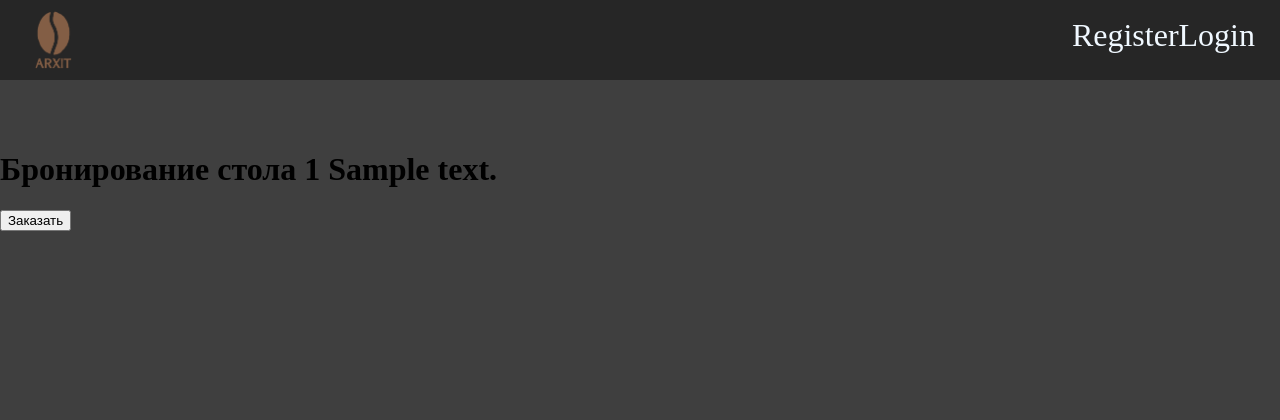
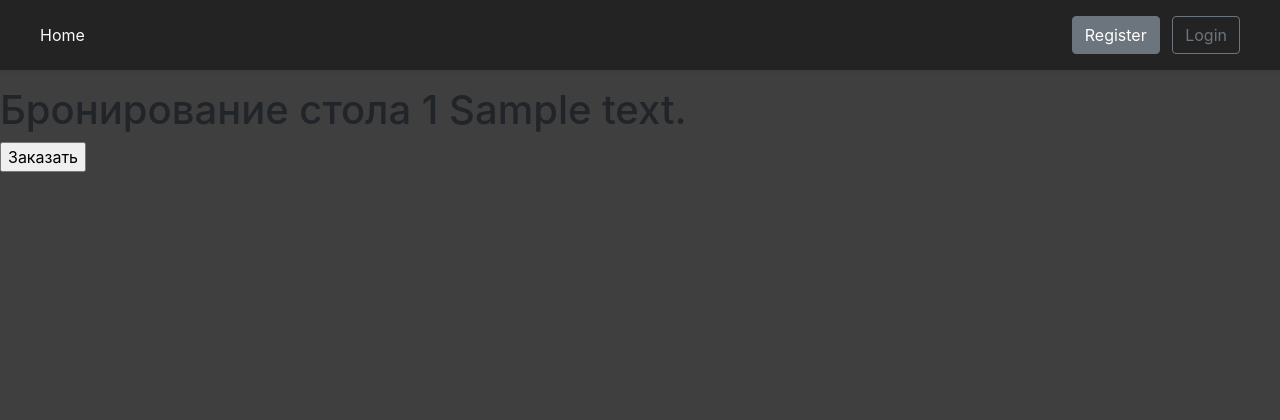
Before and after one commit to arxitim/abstract_anticafe, a Django app: template core/templates/core/table_booking.html in a window 1280 px wide. Shown: the top 420 px of the page. Run offline with Django 3.2, Linux system fonts and the light colour scheme; the template is opened without the code that fills it: most values are stand-ins (such as "Sample title", 1, 10 or a date in 2020); some libraries are stand-ins or nearby versions.

Commit message:
bootstrap finally included; super-sexy styles added; main-logo deleted from navbar; datetimepicker.js added for datetimepicker;

```diff
--- a/core/static/core/css/index.css
+++ b/core/static/core/css/index.css
@@ -7,30 +7,7 @@ html, body {
 }
 
 header {
-    display: flex;
-    justify-content: space-between;
-    margin-bottom: 50px;
-    height: 80px;
-    font-size: 2em;
-    line-height: 70px;
-    background-color: #262626;
-    color: aliceblue;
-}
-
-a {
-    color: aliceblue;
-    text-decoration: none;
-}
-
-.login_block {
-    display:flex;
-    margin-right: 25px;
-}
-
-.main_logo {
-    margin-left: 30px;
-    vertical-align: middle;
-    height: 60px;
+    background-color: #232323;
 }
 
 .content {
--- /dev/null
+++ b/core/static/core/js/datetimepicker.js
@@ -0,0 +1,55 @@
+// https://xdsoft.net/jqplugins/datetimepicker/
+$(function() {
+    //  A day to which you can book
+    var max_datetime_booking = new Date();
+    max_datetime_booking.setDate(max_datetime_booking.getDate() + 31);
+
+    // Here we must specify the minimum time for the reservation,
+    // which is one hour longer than the current time, up to a round full time.
+    var min_datetime_booking = new Date();
+    min_datetime_booking.setHours(min_datetime_booking.getHours() + 1);
+    min_datetime_booking.setMinutes(0);
+
+    var parameters = {
+        theme: "dark",
+        format: 'd/m/Y H:i',
+        defaultDate: min_datetime_booking, // to avoid uneven minutes, like 3:37 p.m.
+        allowTimes: [ // TODO: deduce into a separate variable
+            "17:00",
+            "18:00",
+            "19:00",
+            "20:00",
+            "21:00",
+            "22:00",
+            "23:00",
+        ],
+    }
+
+    $.datetimepicker.setLocale('ru');
+
+    $("#id_dt_start").datetimepicker(Object.assign(parameters, {
+        maxDate: max_datetime_booking,
+        minDate: min_datetime_booking,
+    }));
+
+    $('.dt_end').click(function() {
+        var raw_datetime_start_booking = $('#id_dt_start').val().split(" ");
+        var raw_date = raw_datetime_start_booking[0].split("/");
+        var raw_time = raw_datetime_start_booking[1].split(":");
+
+        var datetime_start_booking = new Date(year = raw_date[2], month = raw_date[1], date = raw_date[0],
+                                              hours = raw_time[0], minutes = raw_time[1]);
+
+        var min_datetime_end_booking = new Date(datetime_start_booking);
+        min_datetime_end_booking.setMonth(min_datetime_end_booking.getMonth() - 1); // the starting point is zero
+        min_datetime_end_booking.setHours(min_datetime_end_booking.getHours() + 1);
+
+        var max_datetime_end_booking = new Date(min_datetime_end_booking);
+        max_datetime_end_booking.setHours(max_datetime_end_booking.getHours() + 3);
+
+        $("#id_dt_end").datetimepicker(Object.assign(parameters, {
+            minDate: min_datetime_end_booking,
+            maxDate: max_datetime_end_booking,
+        }));
+    });
+});
--- a/core/static/core/js/testing.js
+++ b/core/static/core/js/testing.js
@@ -18,59 +18,3 @@ $('.apireq').click(function() {
         }
     });
 });
-
-// https://xdsoft.net/jqplugins/datetimepicker/
-$(function() {
-    //  A day to which you can book
-    var max_datetime_booking = new Date();
-    max_datetime_booking.setDate(max_datetime_booking.getDate() + 31);
-
-    // Here we must specify the minimum time for the reservation,
-    // which is one hour longer than the current time, up to a round full time.
-    var min_datetime_booking = new Date();
-    min_datetime_booking.setHours(min_datetime_booking.getHours() + 1);
-    min_datetime_booking.setMinutes(0);
-
-    var parameters = {
-        theme: "dark",
-        format: 'd/m/Y H:i',
-        defaultDate: min_datetime_booking, // to avoid uneven minutes, like 3:37 p.m.
-        allowTimes: [ // TODO: deduce into a separate variable
-            "17:00",
-            "18:00",
-            "19:00",
-            "20:00",
-            "21:00",
-            "22:00",
-            "23:00",
-        ],
-    }
-
-    $.datetimepicker.setLocale('ru');
-
-    $("#id_dt_start").datetimepicker(Object.assign(parameters, {
-        maxDate: max_datetime_booking,
-        minDate: min_datetime_booking,
-    }));
-
-    $('.dt_end').click(function() {
-        var raw_datetime_start_booking = $('#id_dt_start').val().split(" ");
-        var raw_date = raw_datetime_start_booking[0].split("/");
-        var raw_time = raw_datetime_start_booking[1].split(":");
-
-        var datetime_start_booking = new Date(year = raw_date[2], month = raw_date[1], date = raw_date[0],
-                                              hours = raw_time[0], minutes = raw_time[1]);
-
-        var min_datetime_end_booking = new Date(datetime_start_booking);
-        min_datetime_end_booking.setMonth(min_datetime_end_booking.getMonth() - 1); // the starting point is zero
-        min_datetime_end_booking.setHours(min_datetime_end_booking.getHours() + 1);
-
-        var max_datetime_end_booking = new Date(min_datetime_end_booking);
-        max_datetime_end_booking.setHours(max_datetime_end_booking.getHours() + 3);
-
-        $("#id_dt_end").datetimepicker(Object.assign(parameters, {
-            minDate: min_datetime_end_booking,
-            maxDate: max_datetime_end_booking,
-        }));
-    });
-});
--- a/core/templates/core/header.html
+++ b/core/templates/core/header.html
@@ -1,21 +1,19 @@
 {% load static %}
 {% load poll_extras %}
-<header>
-    <a href="{% url 'homePage' %}">
-        <img class="main_logo" src="{% static 'core/img/main_logo.png' %}">
-    </a>
+<header class="d-flex flex-row justify-content-between align-items-center p-3 px-md-4 mb-3 shadow-sm">
+    <a class="ml-3 mr-md-auto text-light" href="{% url 'homePage' %}">Home</a>
 
-    <div class="login_block">
+    <nav class="my-0 mr-3">
         {% if user.is_authenticated %}
-            <a href="{% url 'details' %}?next={{ request.path }}">{{ user.username }}  </a>
-            <a href="{% url 'logout' %}?next={{ request.path }}">Logout</a>
+            <a class="mr-2 text-light" href="{% url 'details' %}?next={{ request.path }}">{{ user.username }}</a>
+            <a class="btn btn-outline-secondary" href="{% url 'logout' %}?next={{ request.path }}">Logout</a>
         {% else %}
             {% to_list "/accounts/login/" "/register/" as list %}
             {% if request.path not in list %}
-                <a href="{% url 'register' %}?next={{ request.path }}">Register </a>
-                <a href="{% url 'login' %}?next={{ request.path }}">Login</a>
+                <a class="btn btn-secondary btn-md mr-2" href="{% url 'register' %}?next={{ request.path }}">Register </a>
+                <a class="btn btn-outline-secondary btn-md" href="{% url 'login' %}?next={{ request.path }}">Login</a>
             {% endif %}
 
         {% endif %}
-    </div>
+    </nav>
 </header>
--- a/core/templates/core/table_booking.html
+++ b/core/templates/core/table_booking.html
@@ -41,13 +41,9 @@
 {% endblock %}
 
 {% block scripts %}
-    <!-- jQuery -->
-    <script src="https://code.jquery.com/jquery-3.3.1.slim.min.js" integrity="sha384-q8i/X+965DzO0rT7abK41JStQIAqVgRVzpbzo5smXKp4YfRvH+8abtTE1Pi6jizo" crossorigin="anonymous"></script>
-
     <!-- XDSoft DateTimePicker -->
     <link rel="stylesheet" href="https://cdnjs.cloudflare.com/ajax/libs/jquery-datetimepicker/2.5.20/jquery.datetimepicker.min.css" integrity="sha256-DOS9W6NR+NFe1fUhEE0PGKY/fubbUCnOfTje2JMDw3Y=" crossorigin="anonymous" />
     <script src="https://cdnjs.cloudflare.com/ajax/libs/jquery-datetimepicker/2.5.20/jquery.datetimepicker.full.min.js" integrity="sha256-FEqEelWI3WouFOo2VWP/uJfs1y8KJ++FLh2Lbqc8SJk=" crossorigin="anonymous"></script>
 
-
-    <script src="{% static 'core/js/testing.js' %}"></script>
+    <script src="{% static 'core/js/datetimepicker.js' %}"></script>
 {% endblock %}
--- a/templates/base.html
+++ b/templates/base.html
@@ -3,7 +3,8 @@
 <head>
     <meta charset="UTF-8">
     <title>{% block title %}{% endblock %}</title>
-    <meta name="viewport" content="width=device-width, initial-scale=1.0">
+    <meta name="viewport" content="width=device-width, initial-scale=1.0, shrink-to-fit=no">
+    <link rel="stylesheet" href="https://stackpath.bootstrapcdn.com/bootstrap/4.4.1/css/bootstrap.min.css" integrity="sha384-Vkoo8x4CGsO3+Hhxv8T/Q5PaXtkKtu6ug5TOeNV6gBiFeWPGFN9MuhOf23Q9Ifjh" crossorigin="anonymous">
     {% block styles %}{% endblock %}
 </head>
 <body>
@@ -12,6 +13,10 @@
         {% block content %}{% endblock %}
     </div>
     {% block footer %}{% endblock %}
+
+    <script src="https://code.jquery.com/jquery-3.4.1.slim.min.js" integrity="sha384-J6qa4849blE2+poT4WnyKhv5vZF5SrPo0iEjwBvKU7imGFAV0wwj1yYfoRSJoZ+n" crossorigin="anonymous"></script>
+    <script src="https://cdn.jsdelivr.net/npm/popper.js@1.16.0/dist/umd/popper.min.js" integrity="sha384-Q6E9RHvbIyZFJoft+2mJbHaEWldlvI9IOYy5n3zV9zzTtmI3UksdQRVvoxMfooAo" crossorigin="anonymous"></script>
+    <script src="https://stackpath.bootstrapcdn.com/bootstrap/4.4.1/js/bootstrap.min.js" integrity="sha384-wfSDF2E50Y2D1uUdj0O3uMBJnjuUD4Ih7YwaYd1iqfktj0Uod8GCExl3Og8ifwB6" crossorigin="anonymous"></script>
     {% block scripts %}{% endblock %}
 </body>
 </html>
```
